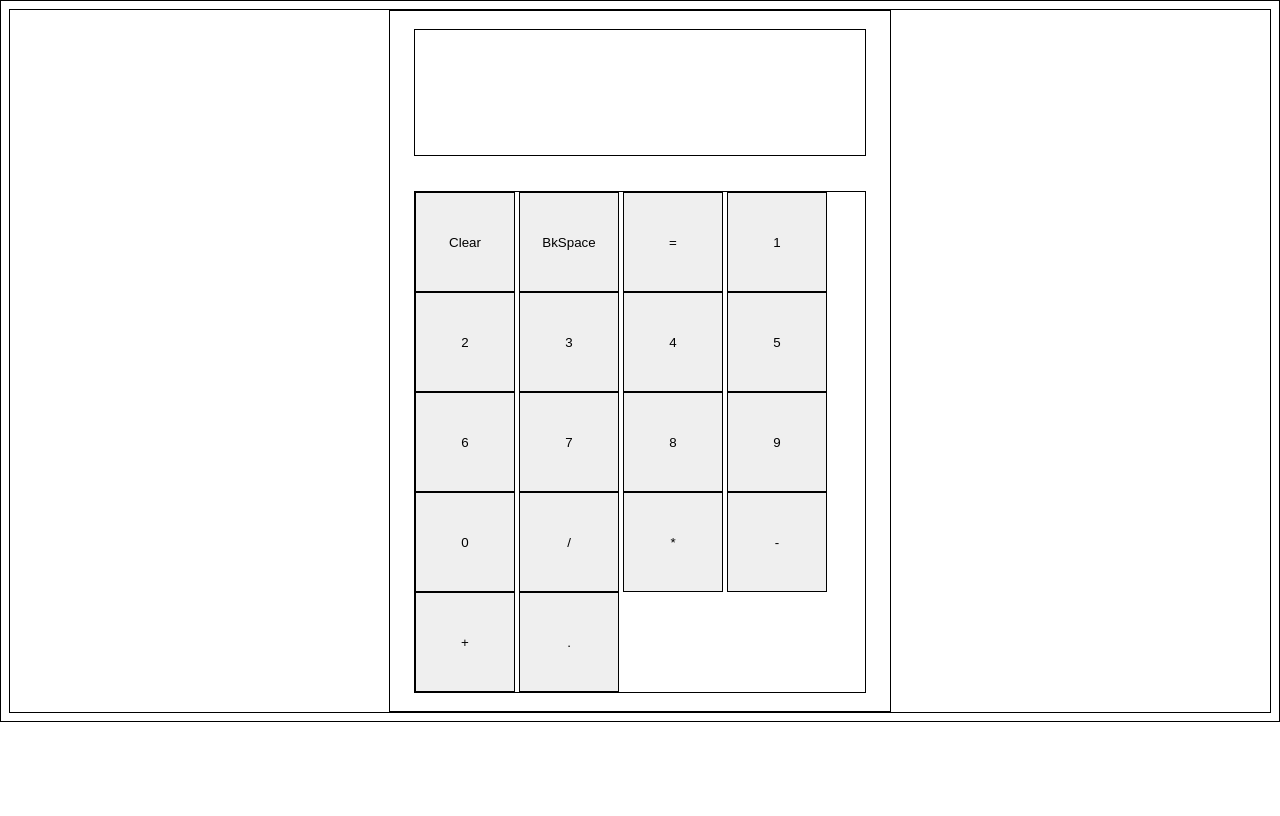
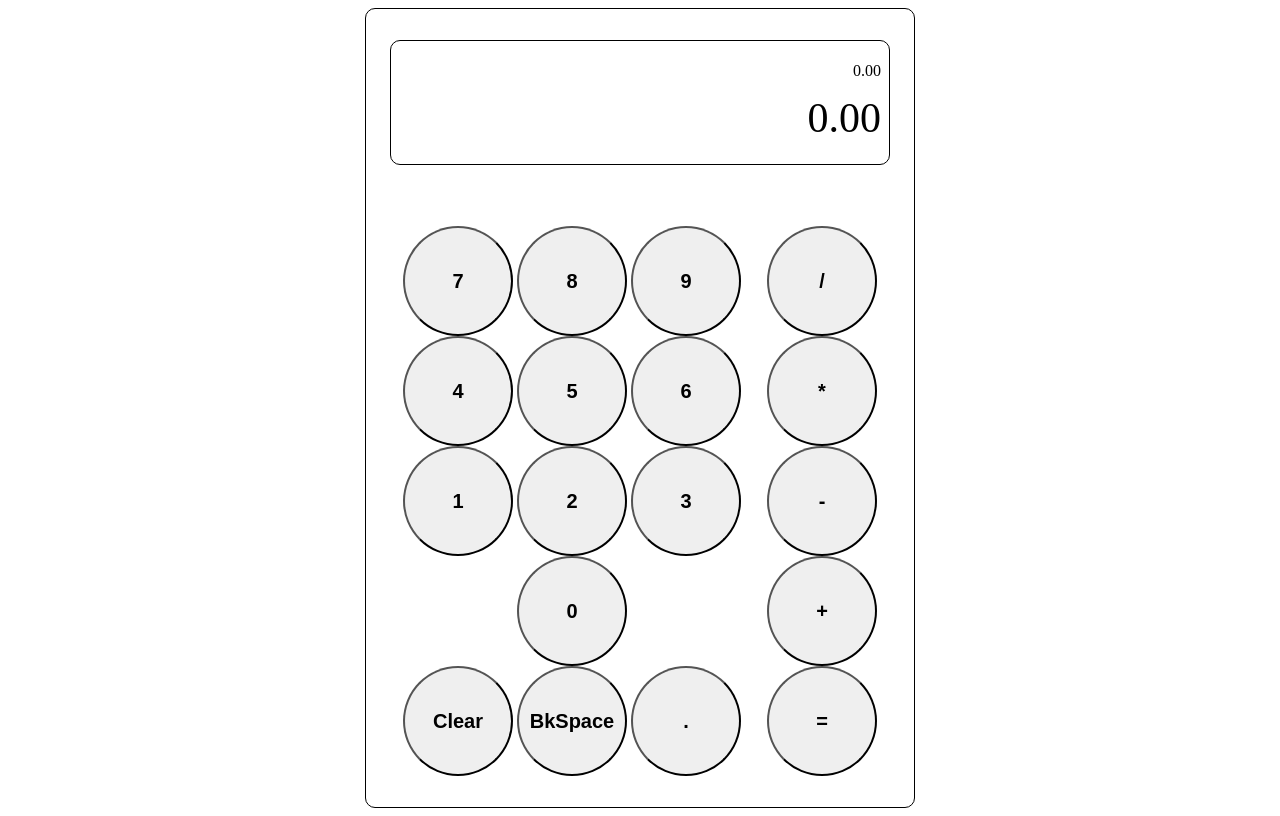
Before and after one commit to JustDom223/calculator, a plain HTML site: page index.html in a window 1280 px wide. Drawn offline with Linux system fonts and the light colour scheme.

Commit message:
Finished the basic layout Starting on the JS for the button control

```diff
--- a/index.html
+++ b/index.html
@@ -8,26 +8,49 @@
 </head>
 <body>
     <div id="calcBody">
-        <div id="screen"></div>
+        <div id="screen">
+            <div class="lastNumber">0.00</div>
+            <div class="currentNumber">0.00</div>
+        </div>
         <div class="btnContainer">
-            <button class="btn">Clear</button>
-            <button class="btn">BkSpace</button>
-            <button class="btn">=</button>
-            <button class="btn">1</button>
-            <button class="btn">2</button>
-            <button class="btn">3</button>
-            <button class="btn">4</button>
-            <button class="btn">5</button>
-            <button class="btn">6</button>
-            <button class="btn">7</button>
-            <button class="btn">8</button>
-            <button class="btn">9</button>
-            <button class="btn">0</button>
-            <button class="btn">/</button>
-            <button class="btn">*</button>
-            <button class="btn">-</button>
-            <button class="btn">+</button>
-            <button class="btn">.</button>
+            <div class="btnLeft">
+                <div class="btnNumberContainer">
+
+                    <div class="btnRowOne">
+                        <button class="btn" id="btnSeven">7</button>
+                        <button class="btn" id="btnEight">8</button>
+                        <button class="btn" id="btnNine">9</button>
+                    </div>
+                    <div class="btnRowTwo">
+                        <button class="btn" id="btnFour">4</button>
+                        <button class="btn" id="btnFive">5</button>
+                        <button class="btn" id="btnSix">6</button>
+                    </div>
+                    <div class="btnRowThree">
+                        <button class="btn" id="btnOne">1</button>
+                        <button class="btn" id="btnTwo">2</button>
+                        <button class="btn" id="btnThree">3</button>
+                    </div>
+                    <div class="btnRowFour">
+                        <button class="btn" id="btnZero">0</button>
+                    </div>
+                </div>
+
+                <div class="btnExecuteContainer">
+                    <button class="btn" id="btnClear">Clear</button>
+                    <button class="btn" id="btnBkspace">BkSpace</button>
+                    <button class="btn" id="btnDecimal">.</button>
+                </div>
+            </div>
+
+            <div class="btnActionContainer">
+                <button class="btn" id="btnDivide">/</button>
+                <button class="btn" id="btnMultiply">*</button>
+                <button class="btn" id="btnMinus">-</button>
+                <button class="btn" id="btnPlus">+</button>
+                <button class="btn" id="btnEquals">=</button>
+            </div>
+
         </div>
     </div>
 
--- a/styles.css
+++ b/styles.css
@@ -1,17 +1,28 @@
-* { border: 1px solid black; }
+* {
+    /* border: 1px solid black; */
+    box-sizing: border-box;
+
+}
 
 .btn {
     gap: 10px;
-    width: 100px;
-    height: 100px;
+    width: 110px;
+    height: 110px;
+    border-radius: 90px;
+    font-size: 20px;
+    font-weight: bolder;
+
 }
 
 #calcBody {
     display: flex;
     flex-direction: column;
     justify-content: space-around;
-    height: 700px;
-    width: 500px;
+    height: 800px;
+    width: 550px;
+    border: 1px solid black;
+    box-sizing: border-box;
+    border-radius: 10px;
 }
 
 body {
@@ -21,16 +32,38 @@ body {
 }
 
 .btnContainer{
-    display: block;
+    display: flex;
     align-self: center;
-    justify-content: space-between;
-    height: 500px;
-    width: 450px;
+    justify-content: space-around;
+    height: 550px;
+    width: 500px;
 }
 
 #screen {
+
     display: flex;
+    flex-direction: column;
     align-self: center;
+    justify-content: space-evenly;
+    align-items: flex-end;
     height: 125px;
-    width: 450px;
+    width: 500px;
+    border: 1px solid black;
+    border-radius: 10px;
+    padding: 8px;
+    box-sizing: border-box;
 }
+
+.btnActionContainer{
+    display: flex;
+    flex-direction: column;
+}
+
+.btnRowFour{
+    display: flex;
+    justify-content: center;
+}
+
+.currentNumber{
+    font-size: 42px;
+}
```
